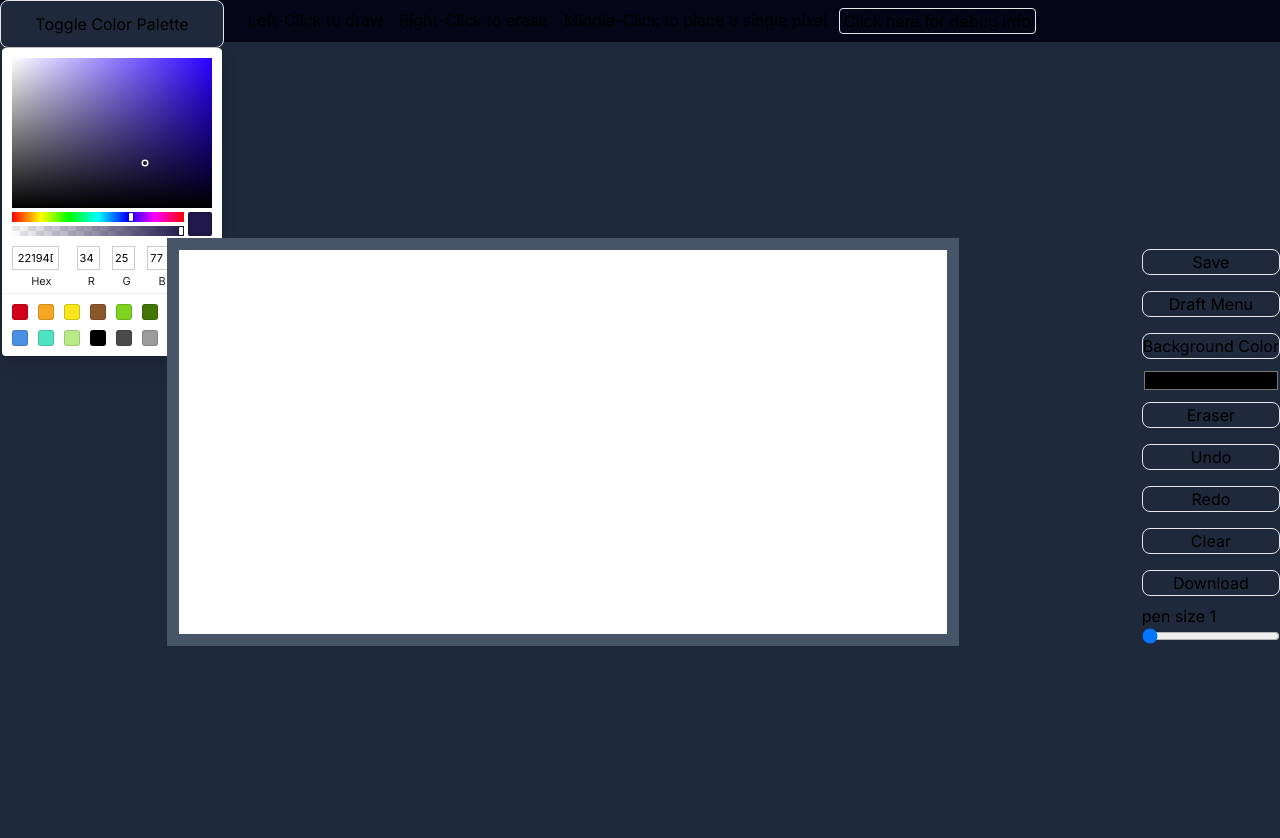
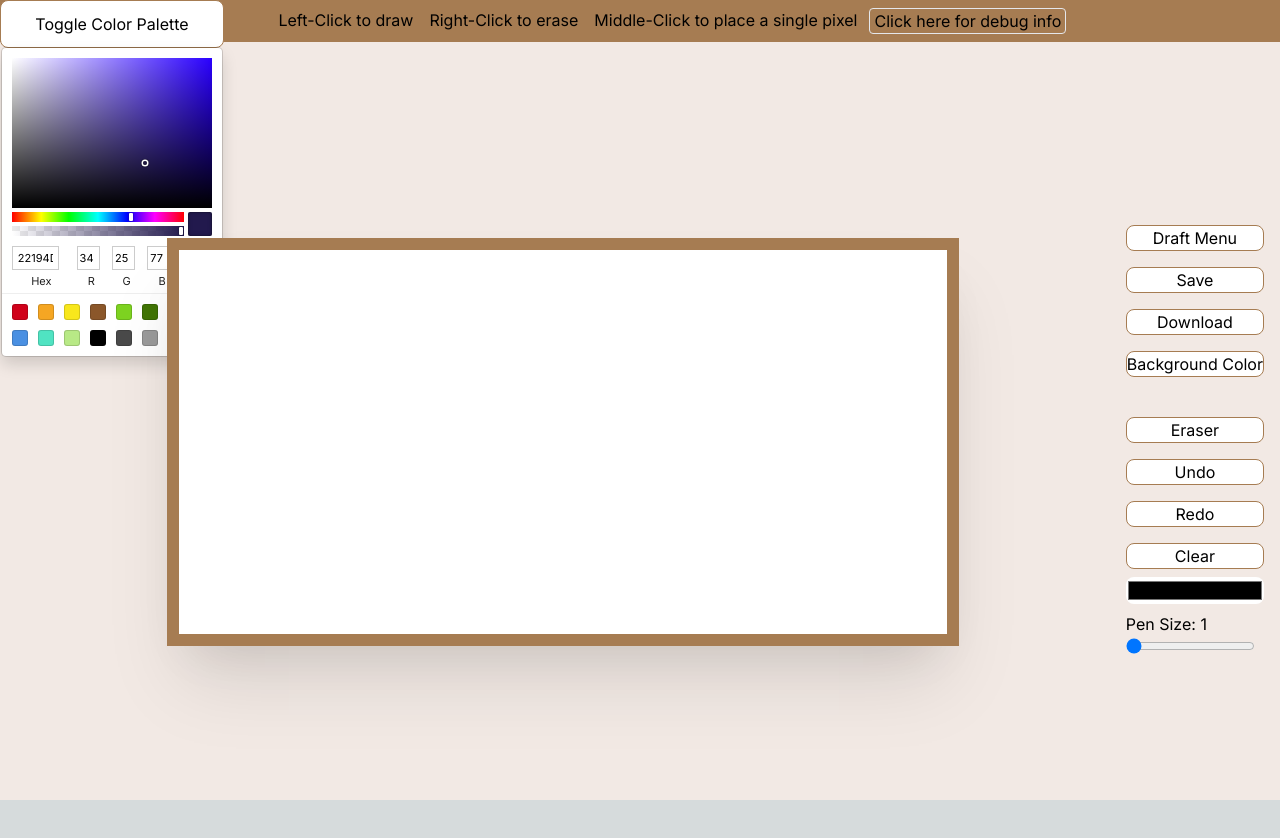
Before and after one commit to pixe-art/pix-e-web, a Next.js app: page /art-tool in a window 1280 px wide. Shown: the top 838 px of the page. After the commit the page ends 800 px from the top, so only its background shows below. Built offline with nearby package versions, Linux system fonts and the light colour scheme; no server answers; the database is empty.

Commit message:
art-tool css retheming

```diff
--- a/src/app/art-tool/artToolStyles.css
+++ b/src/app/art-tool/artToolStyles.css
@@ -20,7 +20,7 @@
 }
 
 .sketch-picker {
-    background-color: #322828;
+    background-color: #f2e9e4;
     color: black;
 }
 
--- a/src/app/art-tool/view.jsx
+++ b/src/app/art-tool/view.jsx
@@ -8,14 +8,17 @@ import Draggable from './draggable';
 import Draft from "./draft";
 
 let init = true
-const toolButtonCSS = "transition-all bg-slate-800 border rounded-lg md:hover:bg-slate-600 "
-const toolActiveButtonCSS = "active:bg-slate-200 active:text-black "
+const toolButtonCSS = "transition-all bg-white border border-brown text-black rounded-lg md:hover:bg-gray-200 my-2 select-none "
+const toolActiveButtonCSS = " md:active:bg-gray-400 active:bg-gray-200 md:active:text-white active:text-white "
 
 function ArtTool(props) {
     return(
-        <div id="parent" className="inset-0 bg-cover bg-slate-800 touch-none" onMouseUp={mouseUp}>
-            <div id="topbar" className="hidden w-screen bg-slate-950 text-pretty justify-center p-2 md:flex hmd:hidden">
-                <div id="instrutions" className="flex justify-center max-w-fit border self-center text-center *:mx-1 *:px-1 flex-row border-none">
+        <div id="parent" className="inset-0 bg-cover bg-cream touch-none max-h-screen overflow-hidden" onMouseUp={mouseUp}>
+            <div id="topbar" className="hidden align-middle bg-brown text-pretty justify-center py-2 md:flex hmd:hidden">
+                <div>
+                    <a href="/dashboard/" className="mx-2">Home</a>
+                </div>
+                <div id="instrutions" className="flex justify-center w-screen self-center text-center *:mx-1 *:px-1 flex-row">
                     <h1>Left-Click to draw</h1>
                     <h1>Right-Click to erase</h1>
                     <h1>Middle-Click to place a single pixel</h1>
@@ -26,11 +29,11 @@ function ArtTool(props) {
                 <Draft  model = {props.model}>
                 </Draft>
             </div>
-            <div id="content" className="h-screen flex flex-col md:flex-row justify-evenly md:justify-between items-center">
+            <div id="content" className="h-screen flex flex-col md:flex-row justify-between items-center mx-4">
                 <div id="color-picker">
                     <Draggable>
                         <div className="flex flex-col items-center justify-center">
-                            <button className="min-h-12 min-w-56 w-full bg-slate-800 border rounded-lg md:hover:bg-slate-600" onClick={paletteButtonClick}>Toggle Color Palette</button>
+                            <button className="min-h-12 min-w-56 w-full bg-white border rounded-lg md:hover:bg-gray-200 text-black border-brown" onClick={paletteButtonClick}>Toggle Color Palette</button>
                             {(
                                 <div id="sketch-picker" style={{ display: '' }} className="self-center">
                                     <SketchPicker color={props.color} onChangeComplete={colorChangeEvent} className="self-center"/>
@@ -40,7 +43,7 @@ function ArtTool(props) {
                     </Draggable>
                 </div>
                 <div>
-                    <canvas className="canvas transition-colors cursor-crosshair select-none touch-none bg-white border border-slate-600" id="drawing-area" width="64" height="32" onContextMenu={(event)=>{event.preventDefault()}}
+                    <canvas className="canvas transition-colors cursor-crosshair select-none touch-none bg-white border border-brown shadow-md" id="drawing-area" width="64" height="32" onContextMenu={(event)=>{event.preventDefault()}}
                     onTouchStart={touchDrawEvent} onMouseDown={mouseClickEvent}  onMouseMove={mouseDragEvent} onMouseLeave={resetLastCoords} onTouchMove={touchDragEvent}/>
                     <script>{
                         //render image in model on first canvas load
@@ -52,22 +55,25 @@ function ArtTool(props) {
                         }, [])
                         }</script>
                 </div>
-                <div id="tools" className="mt-20 grid md:mt-0 md:ml-4 md:flex md:flex-col items-stretch [&_button]:my-2 [&_button]:select-none">
+                <div id="tools" className="mt-20 grid md:mt-0 md:ml-4 md:flex md:flex-col items-stretch">
+                    <button id="draft" className={toolButtonCSS + toolActiveButtonCSS} onClick={toggleDraft}>Draft Menu</button>
                     <button id="save" className={toolButtonCSS + toolActiveButtonCSS} onClick={uploadToFirebase}>Save</button>
-                    <button id="save" className={toolButtonCSS + toolActiveButtonCSS} onClick={toggleDraft}>Draft Menu</button>
+                    <button id="download" className={toolButtonCSS + toolActiveButtonCSS} onClick={props.downloadCanvas} type="button">Download</button>
                     <button id="bg" className={toolButtonCSS} onClick={toggleBg}>Background Color</button>
-                    <input id="color-d" className="min-w-full bg-slate-800 cursor-no-drop" type="color" name="" value={props.color} disabled={true} />
+                    <div className="select-none cursor-default">&nbsp;</div>
                     <button id="erase" className={toolButtonCSS} onClick={toggleEraser}>Eraser</button>
                     <button id="undo" className={toolButtonCSS + toolActiveButtonCSS} onClick={undo}>Undo</button>
                     <button id="redo" className={toolButtonCSS + toolActiveButtonCSS} onClick={redo}>Redo</button>
                     <button id="clear" className={toolButtonCSS + toolActiveButtonCSS} onClick={clearCanvas} type="button">Clear</button>
-                    <button id="download" className={toolButtonCSS + toolActiveButtonCSS} onClick={props.downloadCanvas} type="button">Download</button>
-                    <div className="flex flex-row">
-                        <p>pen size</p>
-                        <p>&nbsp;</p>
-                        <p id="pen-size-d">1</p>
+                    <input id="color-d" className="min-w-full bg-white cursor-default rounded-lg" type="color" title="Selected Color" name="" value={props.color} disabled={true} />
+                    <div className="text-black my-2 ">
+                        <div className="flex flex-row">
+                            <p>Pen Size:</p>
+                            <p>&nbsp;</p>
+                            <p id="pen-size-d">1</p>
+                        </div>
+                        <input type="range" name="pen-size" id="pen-size" className="cursor-w-resize" defaultValue={props.changePenSize()} min={"1"} max={"12"} onChange={penSizeEvent}/>
                     </div>
-                    <input type="range" name="pen-size" id="pen-size" className="cursor-w-resize" defaultValue={props.changePenSize()} min={"1"} max={"12"} onChange={penSizeEvent}/>
                 </div>
             </div>
 
```
